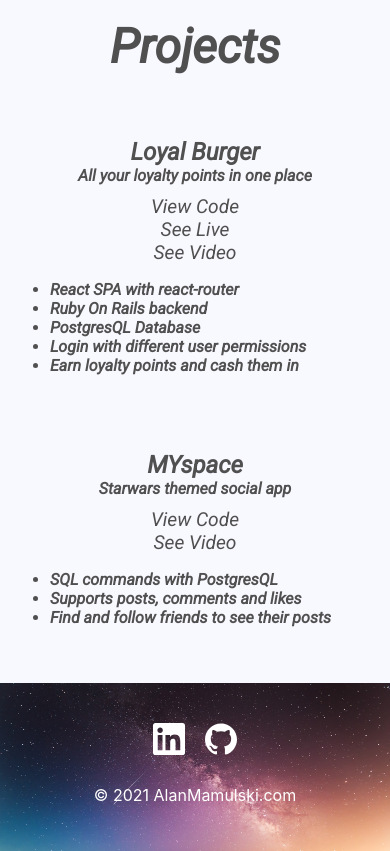
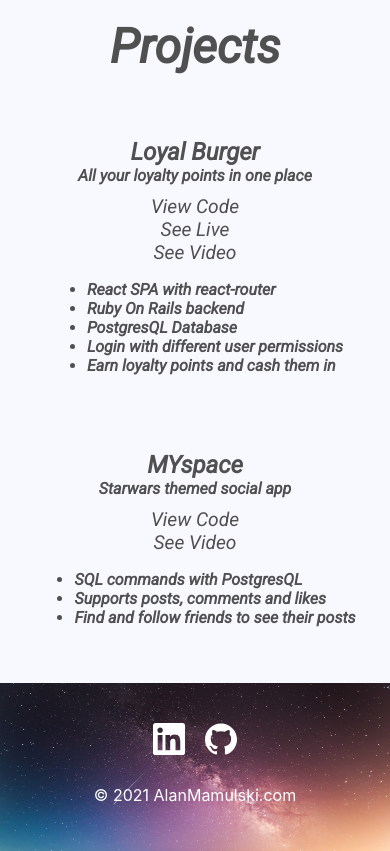
Before and after one commit to AMMSKI/resume-site, a React (Create React App) app: page / in a window 390 px wide. Shown: the part 2000-2851 px from the top of the page. Built offline with nearby package versions, Linux system fonts and the light colour scheme.

Commit message:
moble landscape fix styles

```diff
--- a/src/StyleSheets/App.css
+++ b/src/StyleSheets/App.css
@@ -30,7 +30,7 @@
   margin-bottom: 10%;
   z-index: 1;
 }
-@media screen and (min-width:400px) {
+@media screen and (min-width:850px) {
   .hero_container {
     background-size: cover;
     background-position: center center;
@@ -42,13 +42,14 @@
   }
 }
 
-@media screen and (max-width:400px){
+@media screen and (max-width:850px){
   .moblie_background{
     position: fixed;
     background-position: center center;
     z-index: -1;
     left: 0;
     height: 100vh;
+    width: 100vw;
   }
   .hero_header{
     margin-bottom: 50%;
@@ -200,22 +201,26 @@
   transform: scale(1.1);
 }
 
-@media screen and (max-width:400px) {
+@media screen and (max-width:850px){
   .project_inner{
     flex-direction: column;
     align-items: center;
     width: 100%;
   }
-  .video_container{
-    display: none;
-  }
   .project_info{
     display: flex;
     width: 100%;
     flex-direction: column;
+    align-items: center;
   }
   .project_info_header{
     align-items: center;
+  }
+}
+
+@media screen and (max-width:400px) {
+  .video_container{
+    display: none;
   }
 }
 
@@ -234,7 +239,7 @@
   align-items: center;
   min-height: 40vh;
 }
-@media screen and (min-width:400px){
+@media screen and (min-width:px){
   .tech_container{
     background-size:cover;
     background-attachment: fixed;
@@ -244,13 +249,14 @@
     display: none;
   }
 }
-@media screen and (max-width:400px){
+@media screen and (max-width:850px){
   .moblie_tech_background{
     position: fixed;
     background-position: center center;
     z-index: 0;
     left: 0;
     height: 100vh;
+    width: 100vw;
   }
   .hero_header{
     margin-bottom: 50%;
```
